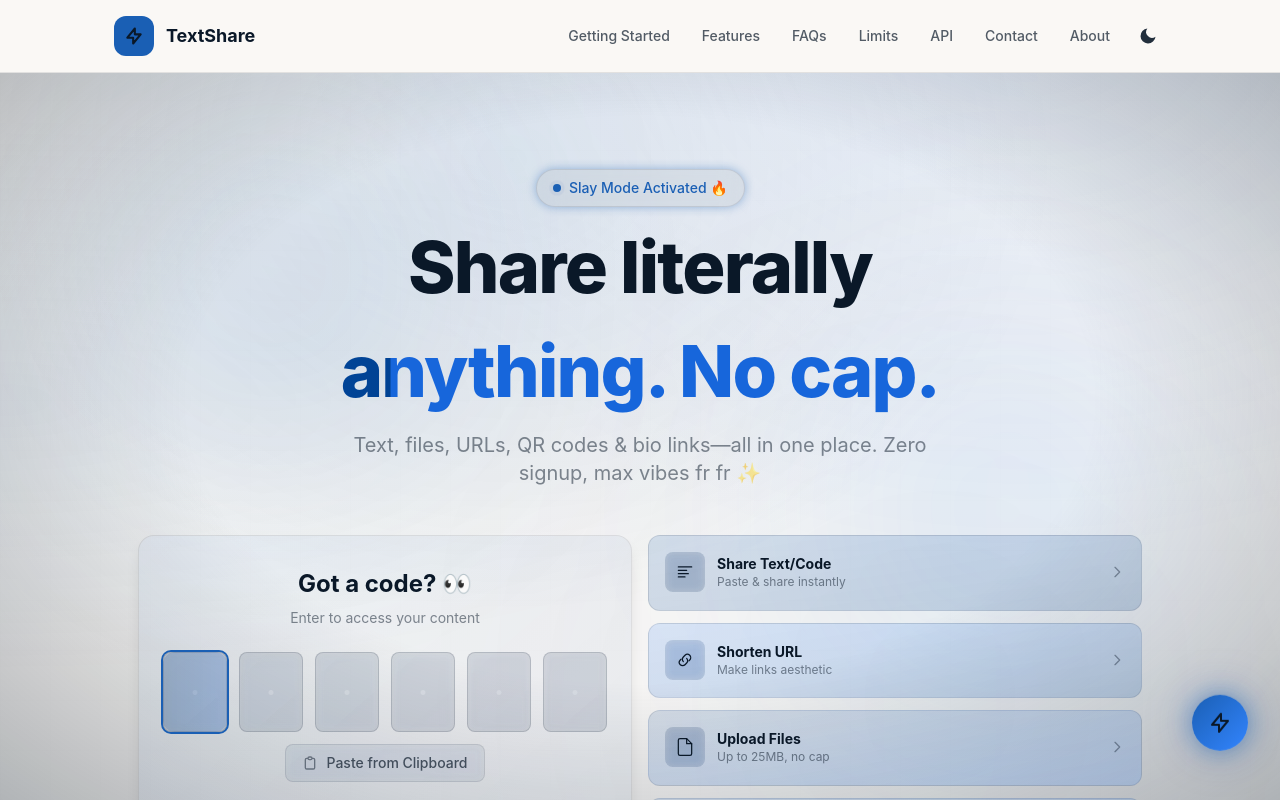
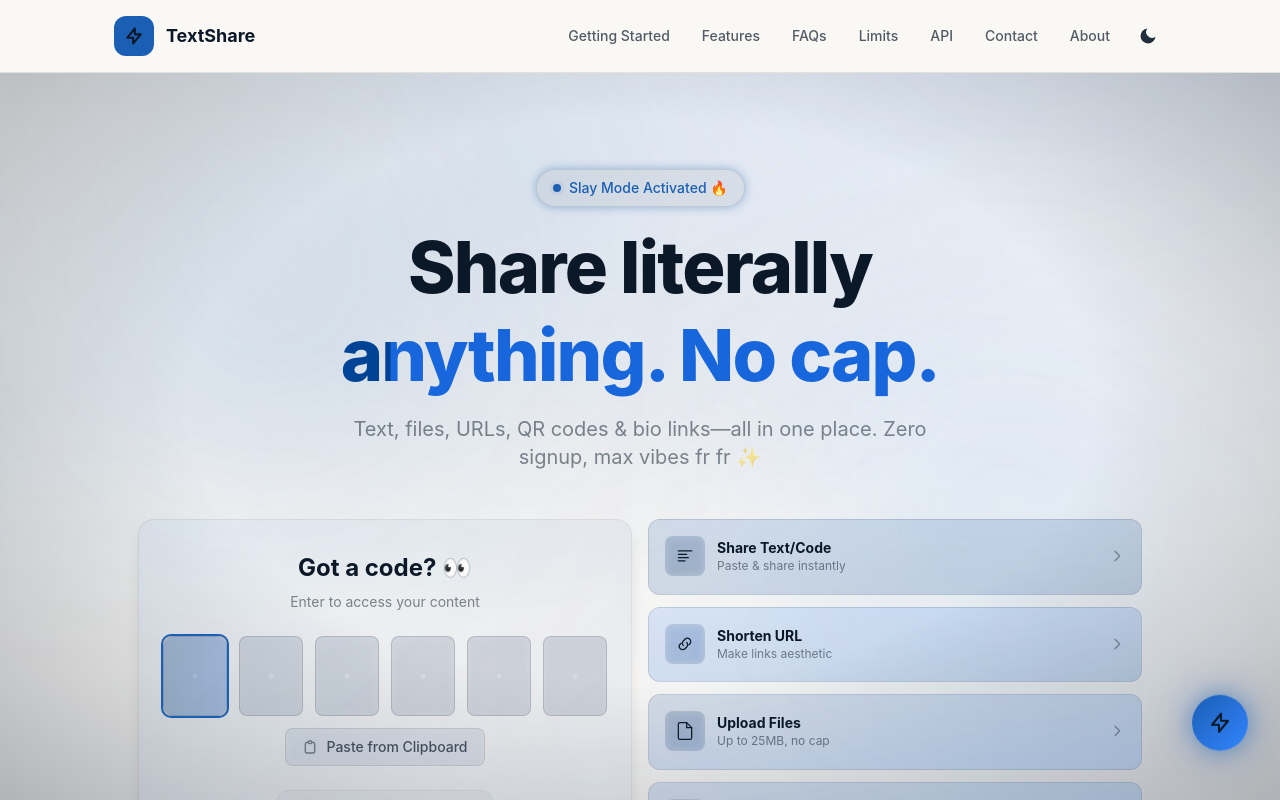
Before and after one commit to omdeshpande09012005/textshare, a Next.js app: page / in a window 1280 px wide. Built offline with nearby package versions, Linux system fonts and the light colour scheme.

Commit message:
Fix: Reduce gap between hero text lines

```diff
--- a/src/app/page.tsx
+++ b/src/app/page.tsx
@@ -55,13 +55,13 @@
             style={{ animation: "none" }}
           >
             <span
-              className="block animate-fade-up text-white dark:text-white light:text-text-dark mb-2 sm:mb-4"
+              className="block animate-fade-up text-white dark:text-white light:text-text-dark mb-1 sm:mb-2"
               style={{ animationDelay: "0.06s" }}
             >
               Share literally
             </span>
             <span
-              className="block animate-fade-up bg-gradient-to-r from-brand-400 via-accent to-brand-500 bg-clip-text text-transparent animate-text-shimmer pt-2 sm:pt-4 pb-2"
+              className="block animate-fade-up bg-gradient-to-r from-brand-400 via-accent to-brand-500 bg-clip-text text-transparent animate-text-shimmer pt-1 sm:pt-2 pb-2"
               style={{
                 animationDelay: "0.16s",
                 backgroundSize: "200% auto"
```
